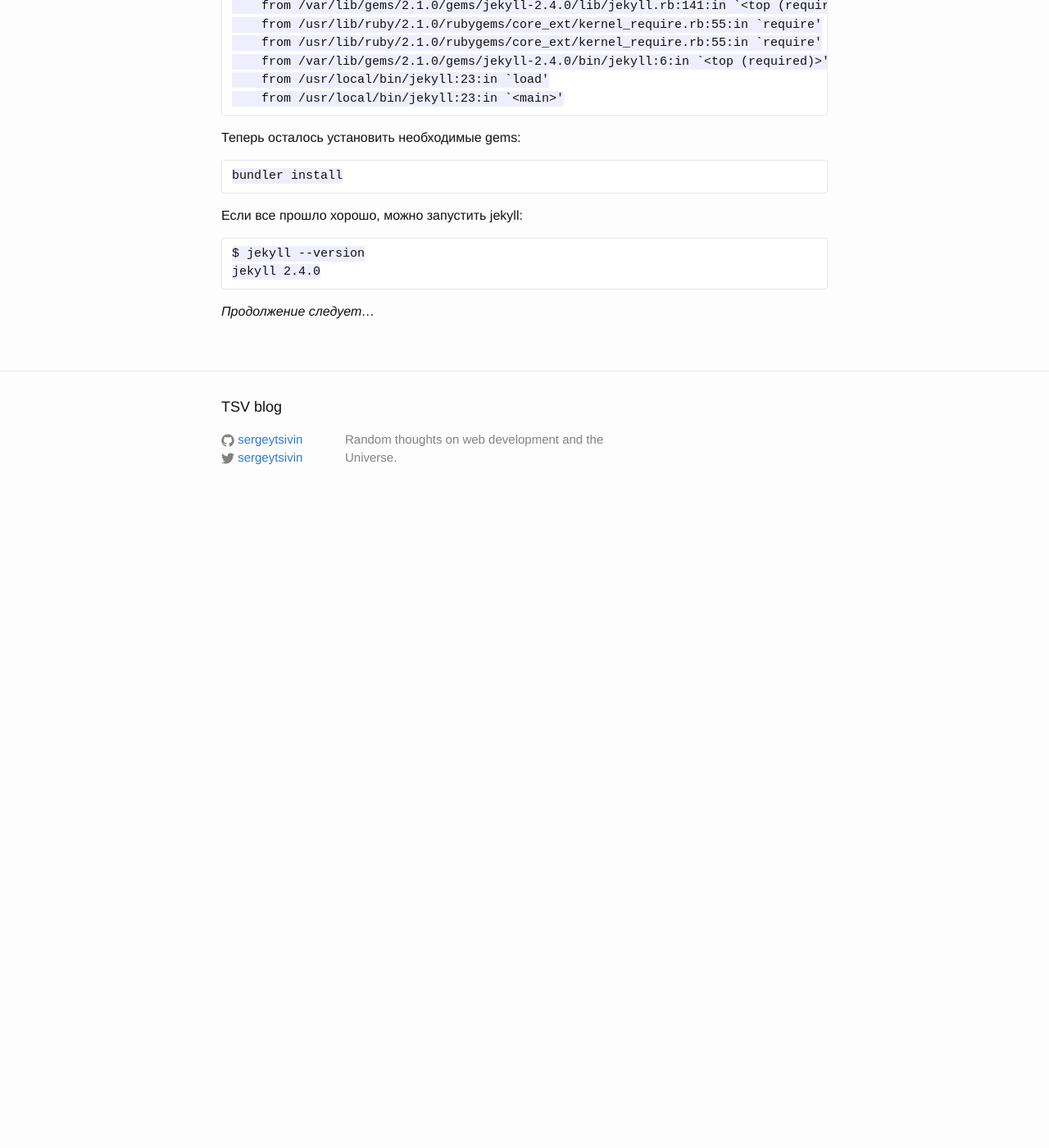
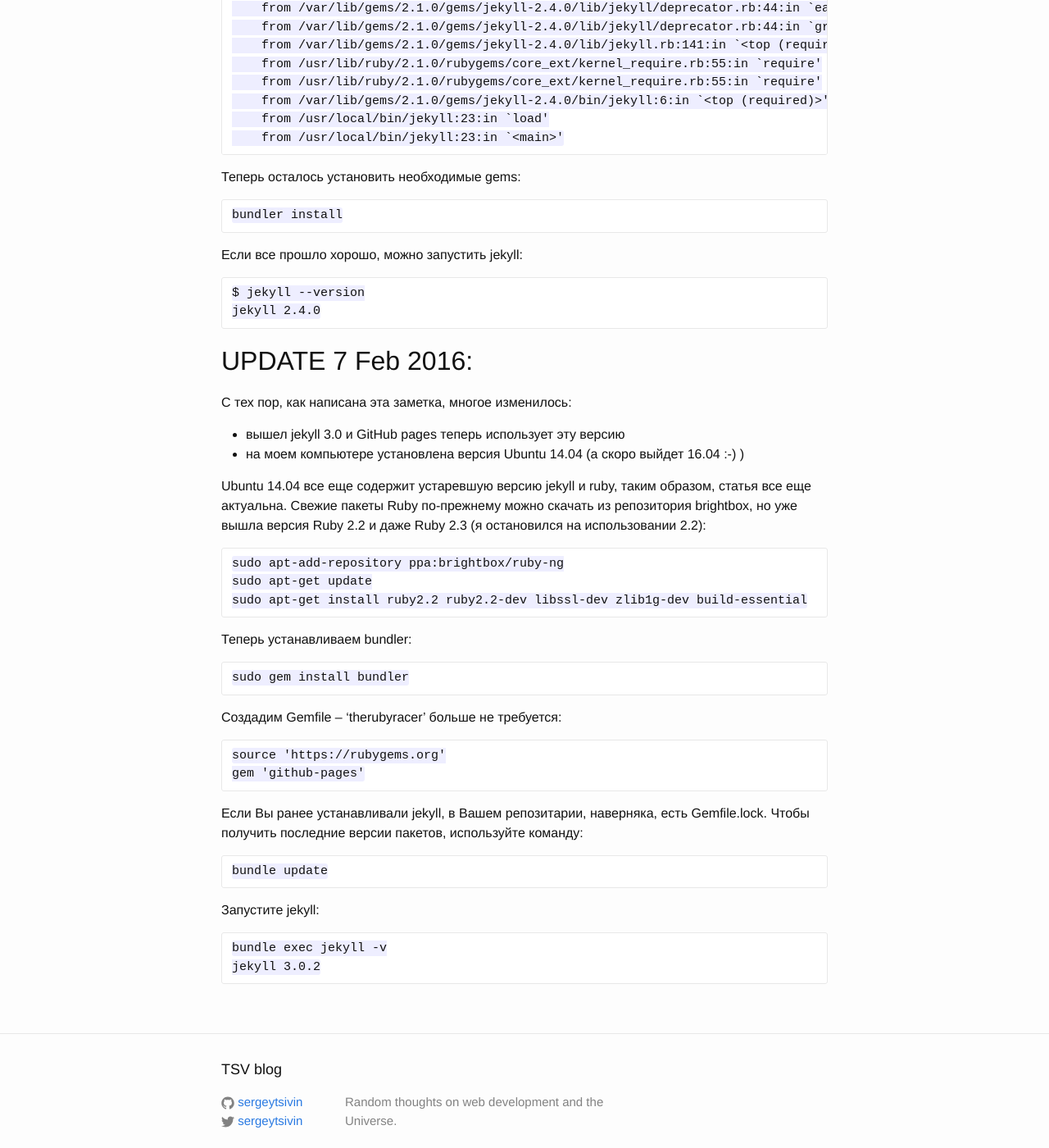
Before and after one commit to sergeytsivin/sergeytsivin.github.io, a Jekyll site: the page built from _posts/2015-03-22-jekyll.markdown, in a window 1280 px wide and 1400 px high, scrolled down 1568 px. Shown: the whole window at 82% size. Built offline with Jekyll 4.4.1, drawn with Linux system fonts in a browser that asks for light colours; before the commit the page ends 2198 px from its top, so only the background shows below that; some of the changed text lies outside the part shown.

Commit message:
Updates to the 'install Jekyll post'

```diff
--- a/_posts/2015-03-22-jekyll.markdown
+++ b/_posts/2015-03-22-jekyll.markdown
@@ -12,12 +12,13 @@
 
 * jekyll поддерживается [GitHub Pages][github-pages], таким образом Вы можете хостить свой сайт на Github
 абсолютно бесплатно;
-* jekyll легко освоить, поскольку он использует привычные технологии: разметку markdown, синтаксис шаблонов похож
-на Django и даже можно использовать CSS-препроцессор [SASS][sass];
+* jekyll использует привычные технологии: разметку markdown, шаблоны а-ля Django и CSS-препроцессор;
 * сайты, сгенерированные jekyll, работают очень быстро -- ведь это просто статические страницы.
 
-Теперь немного о грустном: jekyll написан на Ruby, сам язык знать не требуется, однако для того, чтобы проверить
-работу сайта на локальном компьютере Вам потребуется установить на него Ruby.
+С jekyll легко начать работать, если он уже установлен на Вашем компьютере. В дистрибутив Ubuntu включена устаревшая
+версия jekyll. Если Вы планируете хостить свой сайт на Github Pages, желательно использовать соответствующую версию на
+локальном компьютере для пердварительного просмотра изменений перед публикацией. Для знатоков Ruby не составит труда
+установить необходимые версии ПО, для остальных может быть полезна эта заметка.
 
 
 Установка Jekyll на Ubuntu 12.04
@@ -82,7 +83,41 @@
     $ jekyll --version
     jekyll 2.4.0
 
-_Продолжение следует..._
+UPDATE 7 Feb 2016:
+------------------
+
+С тех пор, как написана эта заметка, многое изменилось:
+
+* вышел jekyll 3.0 и GitHub pages теперь использует эту версию
+* на моем компьютере установлена версия Ubuntu 14.04 (а скоро выйдет 16.04 :-) )
+
+Ubuntu 14.04 все еще содержит устаревшую версию jekyll и ruby, таким образом, статья все еще актуальна.
+Свежие пакеты Ruby по-прежнему можно скачать из репозитория brightbox, но уже вышла версия Ruby 2.2 и даже
+Ruby 2.3 (я остановился на использовании 2.2):
+
+    sudo apt-add-repository ppa:brightbox/ruby-ng
+    sudo apt-get update
+    sudo apt-get install ruby2.2 ruby2.2-dev libssl-dev zlib1g-dev build-essential
+
+Теперь устанавливаем bundler:
+
+    sudo gem install bundler
+
+Создадим Gemfile -- 'therubyracer' больше не требуется:
+
+    source 'https://rubygems.org'
+    gem 'github-pages'
+
+Если Вы ранее устанавливали jekyll, в Вашем репозитарии, наверняка, есть Gemfile.lock. Чтобы получить последние
+версии пакетов, используйте команду:
+
+    bundle update
+
+Запустите jekyll:
+
+    bundle exec jekyll -v
+    jekyll 3.0.2
+
 
 [jekyll]:       http://jekyllrb.com
 [github-pages]: https://pages.github.com/
```
